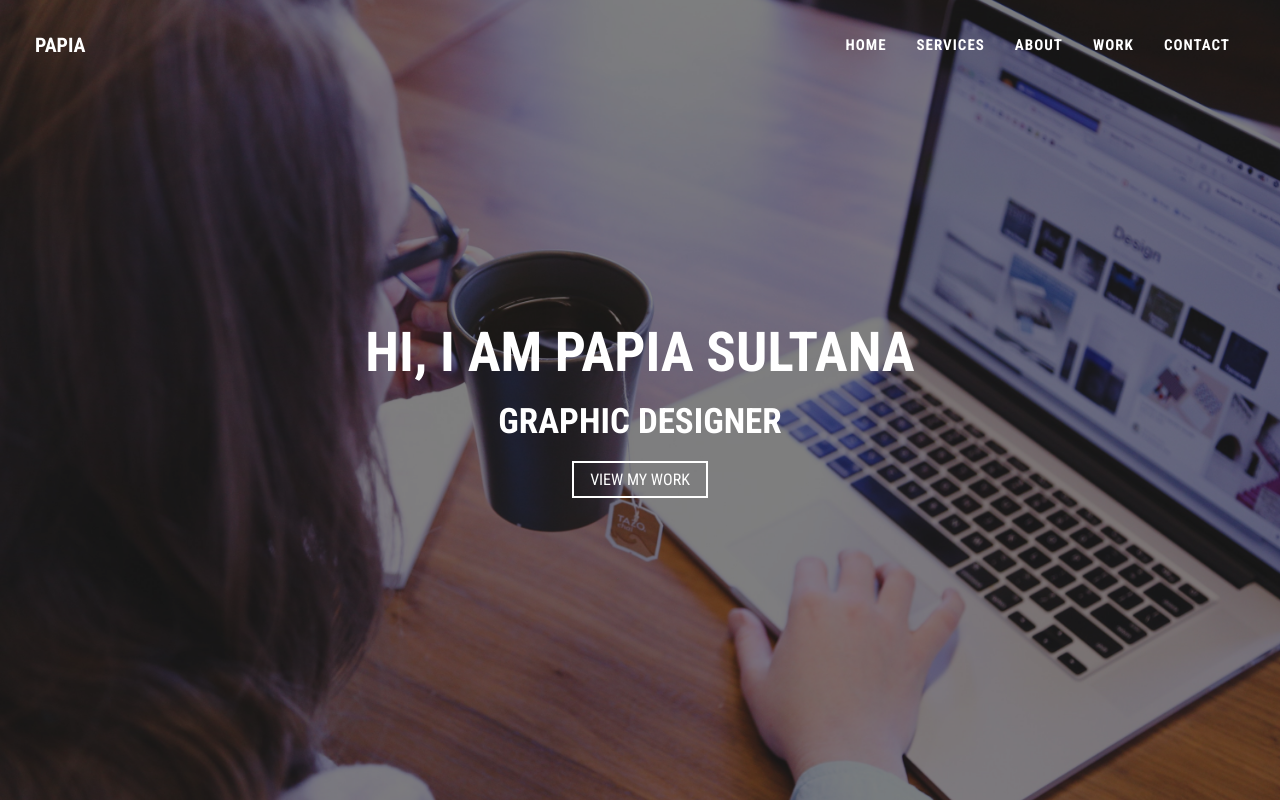
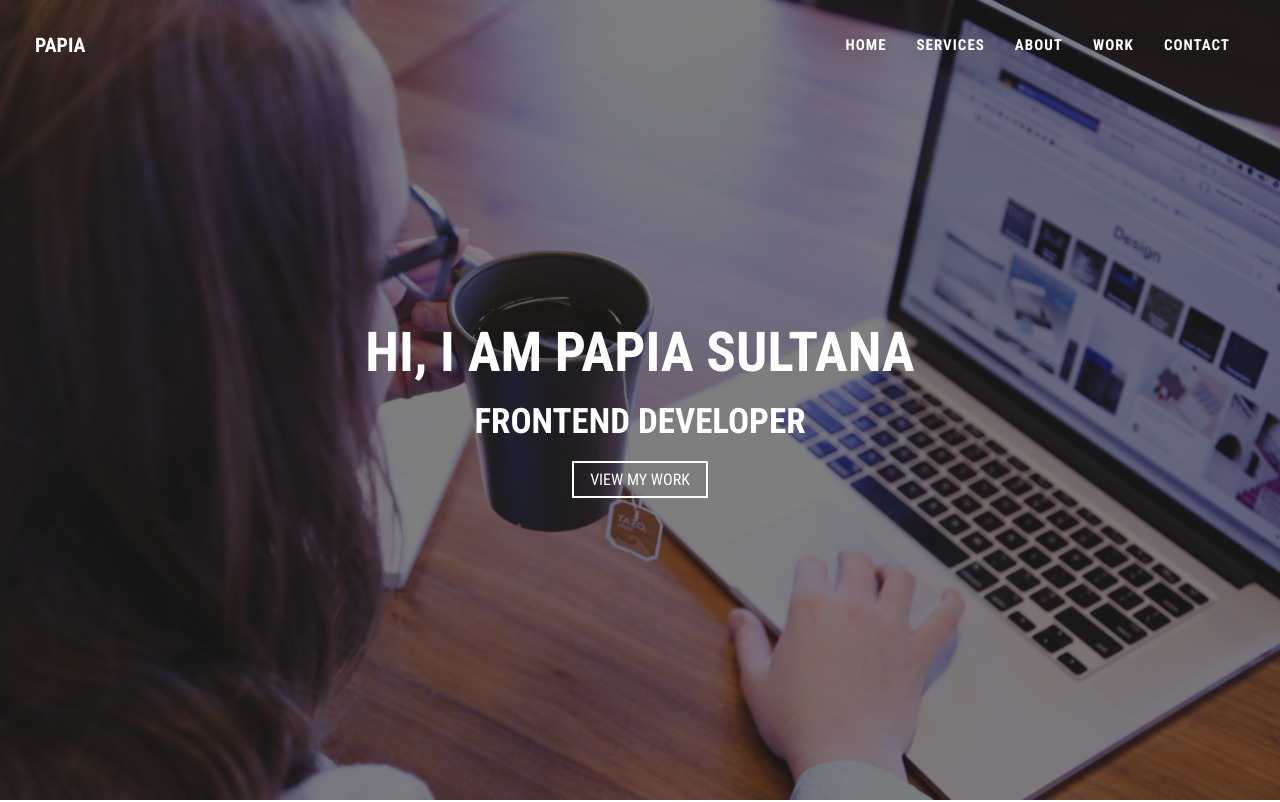
Before and after one commit to iam-papia-sultana/iampapia.github.io, a plain HTML site: page index.html in a window 1280 px wide. Shown: the top 802 px of the page. Drawn offline with Linux system fonts and the light colour scheme; a script that the page names is missing.

Commit message:
Update index.html

```diff
--- a/index.html
+++ b/index.html
@@ -70,7 +70,7 @@
 							<div id="home-content-box-inner">
 								<div id="home-heading" class="animated zoomIn">
 									<h1>Hi, I AM PAPIA SULTANA </h1>
-									<h3>Graphic Designer</h3>
+									<h3>Frontend Developer</h3>
 								</div>
 								<div id="home-btn" class="animated zoomIn">
 									<a class="btn btn-lg btn-general btn-white" href="#work" role="button" title="view my work">View My Work</a>
```
